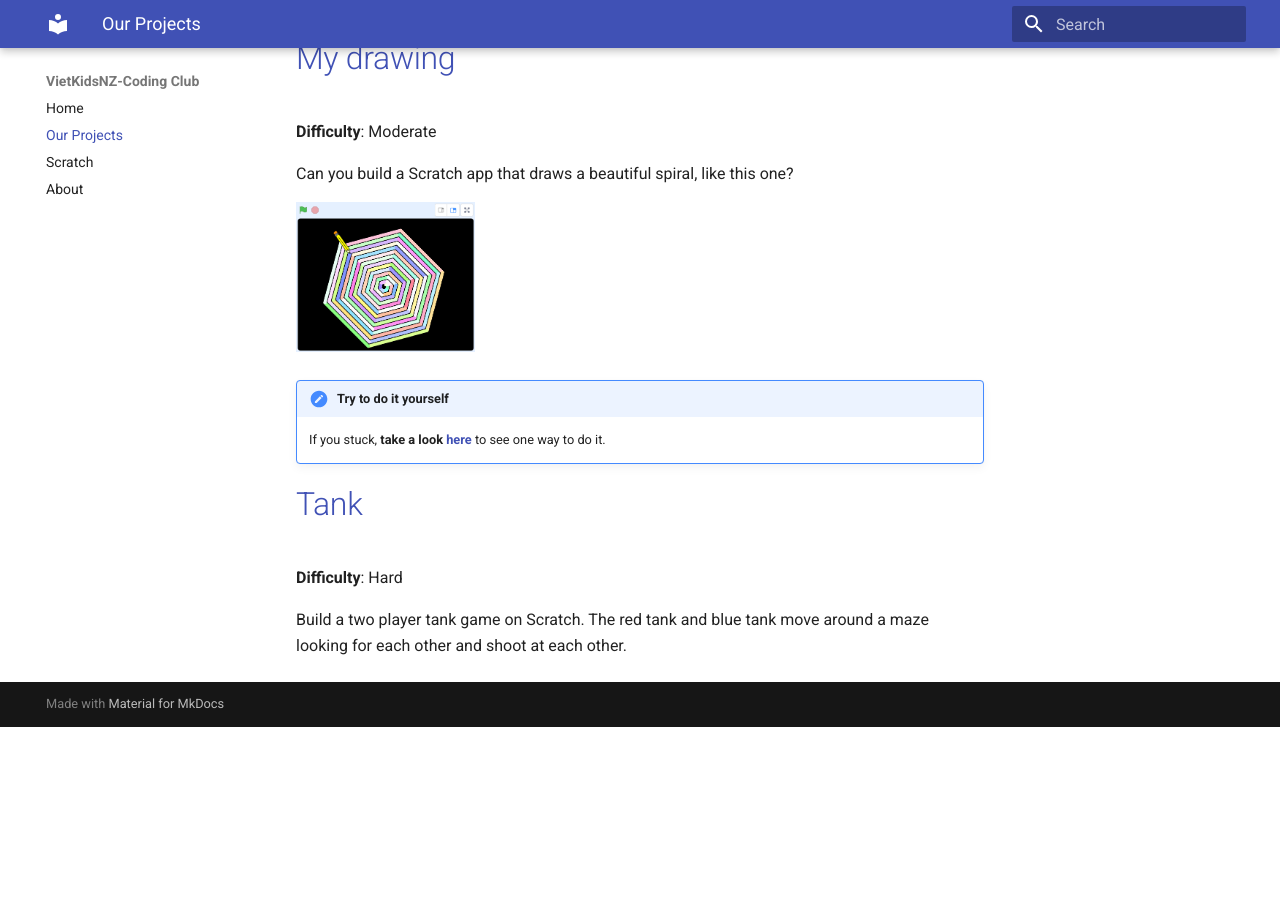
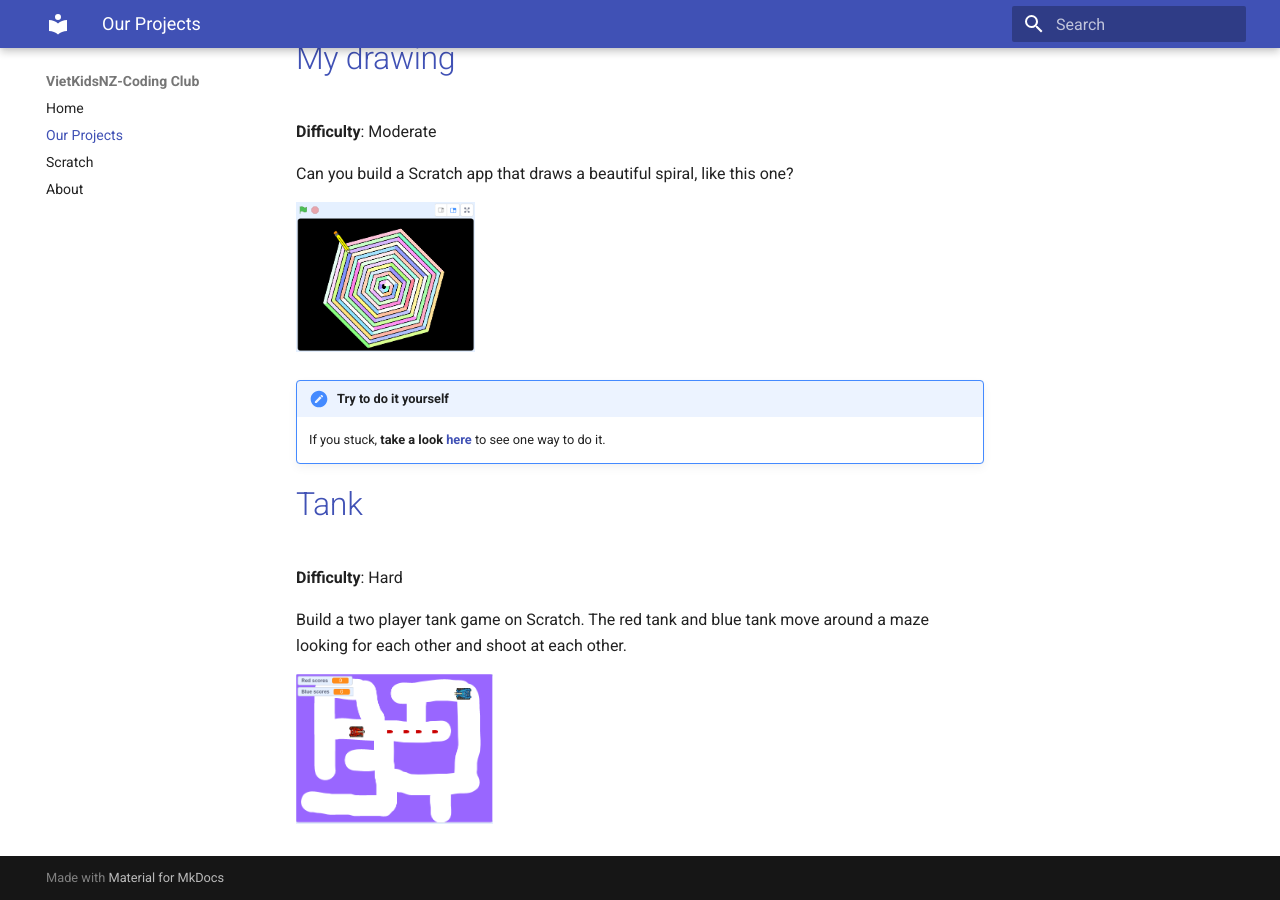
Before and after one commit to trungdtbk/VietKidsNZ-CC, an MkDocs documentation site: the page built from docs/projects.md, in a window 1280 px wide and 900 px high, scrolled down 1092 px. Built offline with MkDocs 1.6.1 and Material for MkDocs 9.7.7, drawn with Linux system fonts in a browser that asks for light colours; emoji names are drawn with the system emoji font; before the commit the page ends 1819 px from its top, so only the background shows below that.

Commit message:
add tank image

```diff
--- a/docs/projects.md
+++ b/docs/projects.md
@@ -50,3 +50,5 @@ Can you build a Scratch app that draws a beautiful spiral, like this one?
 **Difficulty**: Hard
 
 Build a two player tank game on Scratch. The red tank and blue tank move around a maze looking for each other and shoot at each other.
+
+![](/images/tank/1.png){: style="max-height:150px;width:auto;height:auto;"}
```
